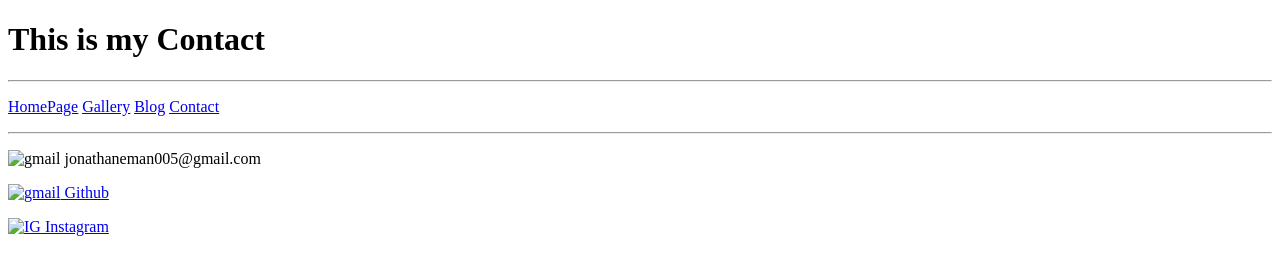
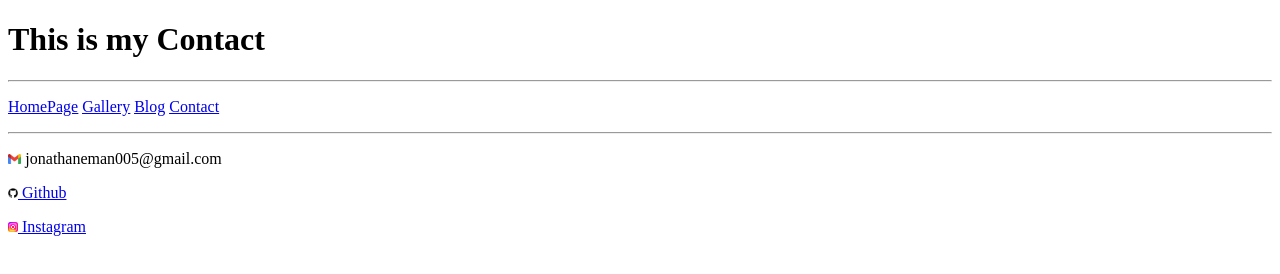
Before and after one commit to Jonathan070707/Jonathan070707.github.io, a plain HTML site: page Hal04Contact.html/index.html in a window 1280 px wide. Drawn offline with Linux system fonts and the light colour scheme.

Commit message:
Update index.html

```diff
--- a/Hal04Contact.html/index.html
+++ b/Hal04Contact.html/index.html
@@ -16,9 +16,9 @@
   </p>
 
 <hr>
-<p><img src="Gmail_icon_(2020).svg.webp" alt="gmail" height="10"> jonathaneman005@gmail.com</p>
-<p> <a href="https://github.com/Jonathan070707"> <img src="GitHub_Invertocat_Logo.svg.png" alt="gmail" height="10"> Github</a></p>
-<p> <a href="https://www.instagram.com/nathan0107_?igsh=YjhhbnVncWd2cHBu"> <img src="Instagram_logo_2022.svg.webp" alt="IG" height="10"> Instagram</a></p>
+<p><img src="https://jonathan070707.github.io/Gmail_icon_(2020).svg.webp" alt="gmail" height="10"> jonathaneman005@gmail.com</p>
+<p> <a href="https://github.com/Jonathan070707"> <img src="https://jonathan070707.github.io/GitHub_Invertocat_Logo.svg.png" alt="gmail" height="10"> Github</a></p>
+<p> <a href="https://www.instagram.com/nathan0107_?igsh=YjhhbnVncWd2cHBu"> <img src="https://jonathan070707.github.io/Instagram_logo_2022.svg.webp" alt="IG" height="10"> Instagram</a></p>
 
 </body>
 </html>
```
